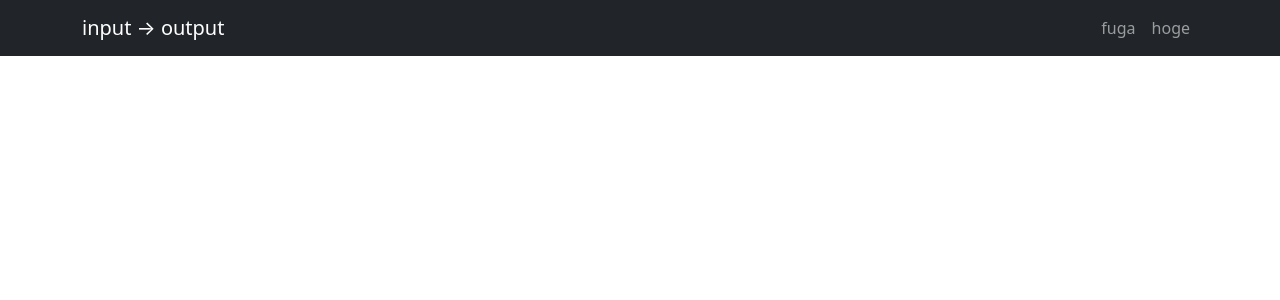
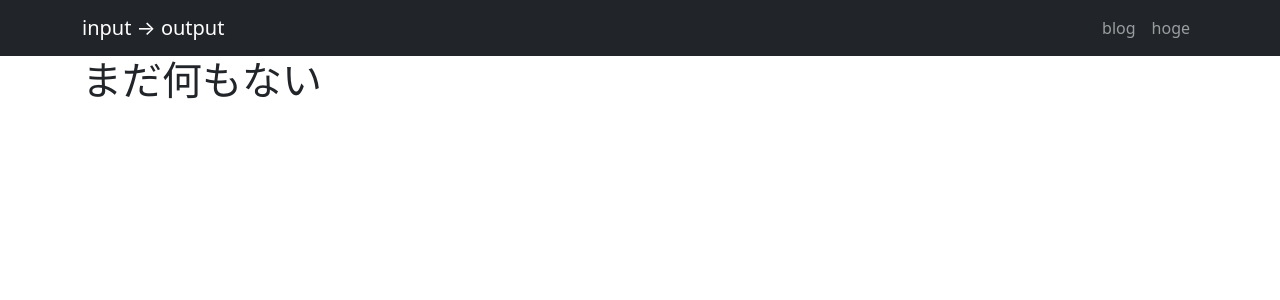
Before and after one commit to AtsushiArai/WebApps, a Django app: page /blog/ in a window 1280 px wide. Shown: the top 300 px of the page. Run offline with Django 3.2, Linux system fonts and the light colour scheme; some libraries are stand-ins or nearby versions.

Commit message:
add blog on nav-link

```diff
--- a/blog/templates/blog/blog.html
+++ b/blog/templates/blog/blog.html
@@ -1,5 +1,5 @@
 {% extends "base.html" %}
 
 {% block main %}
-
+<h1>まだ何もない</h1>
 {% endblock %}
--- a/templates/base.html
+++ b/templates/base.html
@@ -14,7 +14,7 @@
             <div class="container justify-content-between">
                 <a href="/" class="navbar-brand">input → output</a>
                 <ul class="navbar-nav mr-md-2">
-                    <li class="nav-item"><a href="" class="nav-link">fuga</a></li>
+                    <li class="nav-item"><a href="{% url 'blog' %}" class="nav-link">blog</a></li>
                     <li class="nav-item"><a href="" class="nav-link">hoge</a></li>
                 </ul>
             </div>
```
